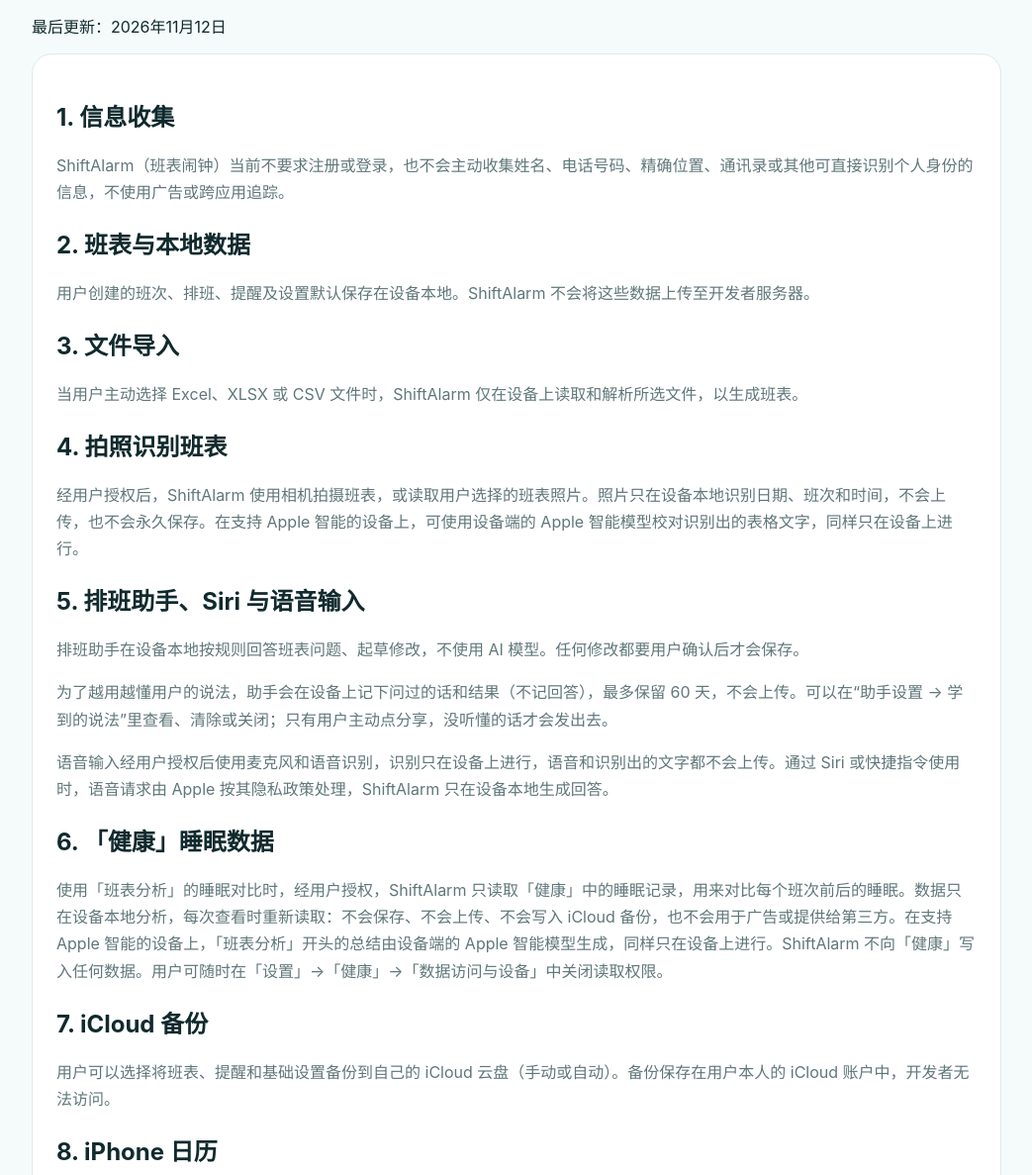
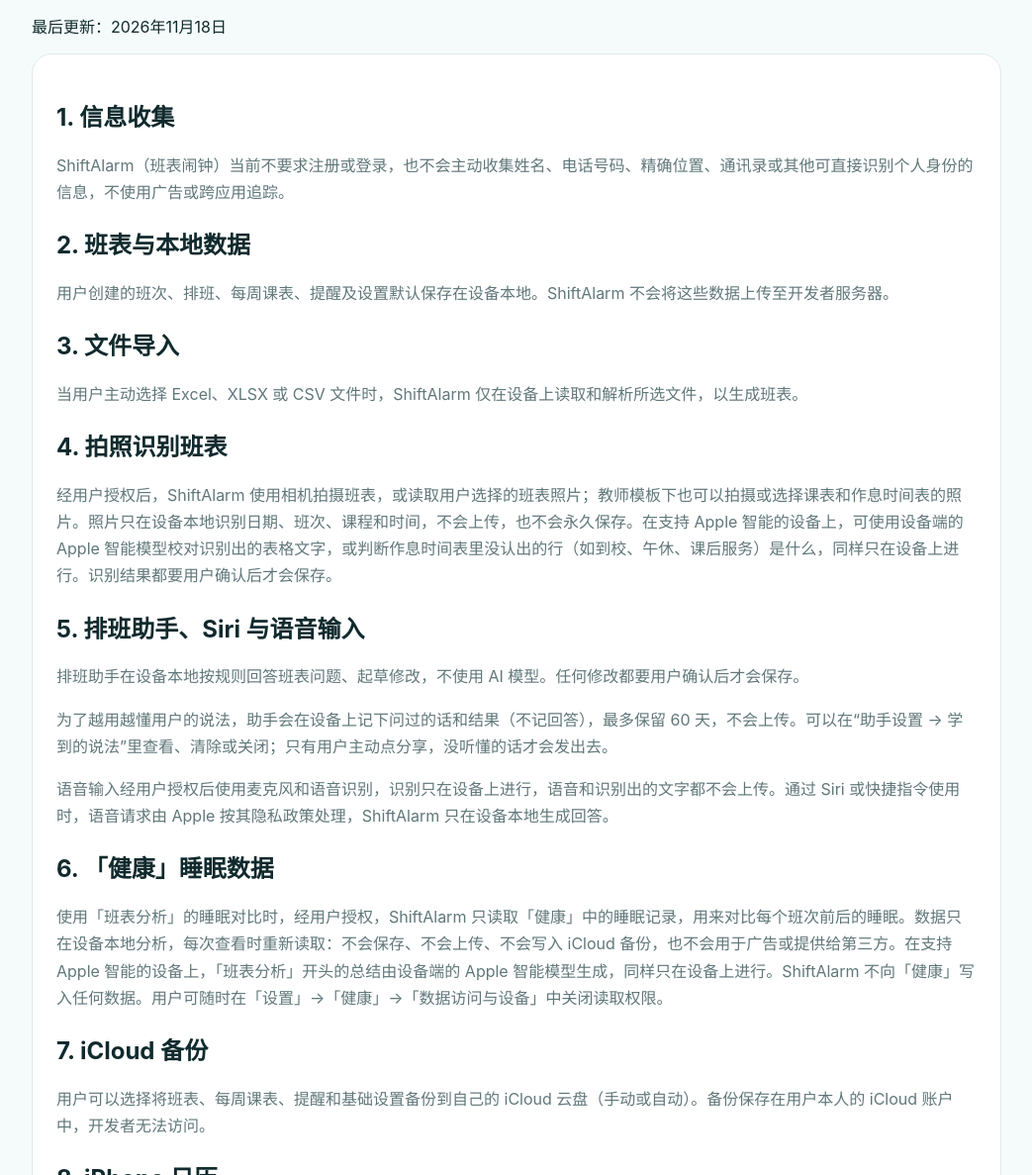
Before and after one commit to wenshifu/shiftalarm-site, a plain HTML site: page privacy.html in a window 1280 px wide. Shown: the part 193-1380 px from the top of the page at 99% size, without its empty margins (118-1161 px from the left). Drawn offline with Linux system fonts and the light colour scheme.

Commit message:
Say how weekly timetables and bell schedule photos are read
Co-Authored-By: Claude Opus 5.5 <noreply@anthropic.com>

```diff
--- a/privacy.html
+++ b/privacy.html
@@ -10,14 +10,14 @@ section{padding:55px 0}footer{border-top:1px solid #dfe9ea;padding:28px 0;color:
 @media(max-width:760px){.hero,.grid{grid-template-columns:1fr}h1{font-size:42px}.links{display:none}}
 </style>
 <nav><div class="wrap nav"><div class="brand"><img src="LaunchLogo.png">ShiftAlarm</div><div class="links"><a href="index.html">首页</a><a href="support.html">技术支持</a></div></div></nav>
-<main class="wrap"><section><h1>隐私政策</h1><p>最后更新：2026年11月12日</p><div class="panel">
+<main class="wrap"><section><h1>隐私政策</h1><p>最后更新：2026年11月18日</p><div class="panel">
 <h2>1. 信息收集</h2><p>ShiftAlarm（班表闹钟）当前不要求注册或登录，也不会主动收集姓名、电话号码、精确位置、通讯录或其他可直接识别个人身份的信息，不使用广告或跨应用追踪。</p>
-<h2>2. 班表与本地数据</h2><p>用户创建的班次、排班、提醒及设置默认保存在设备本地。ShiftAlarm 不会将这些数据上传至开发者服务器。</p>
+<h2>2. 班表与本地数据</h2><p>用户创建的班次、排班、每周课表、提醒及设置默认保存在设备本地。ShiftAlarm 不会将这些数据上传至开发者服务器。</p>
 <h2>3. 文件导入</h2><p>当用户主动选择 Excel、XLSX 或 CSV 文件时，ShiftAlarm 仅在设备上读取和解析所选文件，以生成班表。</p>
-<h2>4. 拍照识别班表</h2><p>经用户授权后，ShiftAlarm 使用相机拍摄班表，或读取用户选择的班表照片。照片只在设备本地识别日期、班次和时间，不会上传，也不会永久保存。在支持 Apple 智能的设备上，可使用设备端的 Apple 智能模型校对识别出的表格文字，同样只在设备上进行。</p>
+<h2>4. 拍照识别班表</h2><p>经用户授权后，ShiftAlarm 使用相机拍摄班表，或读取用户选择的班表照片；教师模板下也可以拍摄或选择课表和作息时间表的照片。照片只在设备本地识别日期、班次、课程和时间，不会上传，也不会永久保存。在支持 Apple 智能的设备上，可使用设备端的 Apple 智能模型校对识别出的表格文字，或判断作息时间表里没认出的行（如到校、午休、课后服务）是什么，同样只在设备上进行。识别结果都要用户确认后才会保存。</p>
 <h2>5. 排班助手、Siri 与语音输入</h2><p>排班助手在设备本地按规则回答班表问题、起草修改，不使用 AI 模型。任何修改都要用户确认后才会保存。</p><p>为了越用越懂用户的说法，助手会在设备上记下问过的话和结果（不记回答），最多保留 60 天，不会上传。可以在“助手设置 → 学到的说法”里查看、清除或关闭；只有用户主动点分享，没听懂的话才会发出去。</p><p>语音输入经用户授权后使用麦克风和语音识别，识别只在设备上进行，语音和识别出的文字都不会上传。通过 Siri 或快捷指令使用时，语音请求由 Apple 按其隐私政策处理，ShiftAlarm 只在设备本地生成回答。</p>
 <h2>6. 「健康」睡眠数据</h2><p>使用「班表分析」的睡眠对比时，经用户授权，ShiftAlarm 只读取「健康」中的睡眠记录，用来对比每个班次前后的睡眠。数据只在设备本地分析，每次查看时重新读取：不会保存、不会上传、不会写入 iCloud 备份，也不会用于广告或提供给第三方。在支持 Apple 智能的设备上，「班表分析」开头的总结由设备端的 Apple 智能模型生成，同样只在设备上进行。ShiftAlarm 不向「健康」写入任何数据。用户可随时在「设置」→「健康」→「数据访问与设备」中关闭读取权限。</p>
-<h2>7. iCloud 备份</h2><p>用户可以选择将班表、提醒和基础设置备份到自己的 iCloud 云盘（手动或自动）。备份保存在用户本人的 iCloud 账户中，开发者无法访问。</p>
+<h2>7. iCloud 备份</h2><p>用户可以选择将班表、每周课表、提醒和基础设置备份到自己的 iCloud 云盘（手动或自动）。备份保存在用户本人的 iCloud 账户中，开发者无法访问。</p>
 <h2>8. iPhone 日历</h2><p>用户打开「同步到 iPhone 日历」并授权后，ShiftAlarm 会建立一个单独的「班表」日历，写入班次名称和上下班时间，不写入备注、工时或工资，也不读取其他日历中的内容。这个日历保存在用户本人的日历账户（如 iCloud）中，是否分享、分享给谁由用户在系统「日历」App 中决定。关闭同步或删除所有数据时，这个日历会被删除。</p>
 <h2>9. 通知与强提醒</h2><p>在获得用户授权后，ShiftAlarm 使用系统通知和系统闹钟（强提醒）提供起床、上班或其他由用户配置的提醒。提醒内容在设备本地生成和调度。为了在不打开应用时也能续排闹钟，系统可能在后台短暂唤醒 ShiftAlarm。续排只在设备本地进行，不会上传任何数据。用户可随时在应用或系统设置中关闭权限。</p>
 <h2>10. 小组件</h2><p>桌面小组件仅用于显示班次及相关摘要信息，数据来自设备本地。</p>
```
